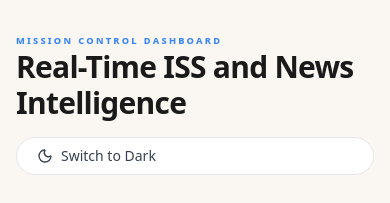
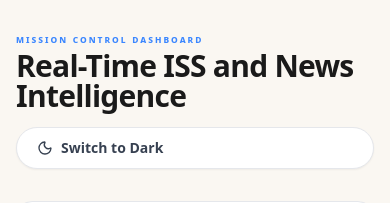
Before and after one commit to aviiixbuilds/-Real-Time-ISS-News-Dashboard, a React (Vite) app: page / in a window 390 px wide. Shown: the top 203 px of the page. Built offline with nearby package versions, Linux system fonts and the light colour scheme; no server answers.

Commit message:
Final production push: ISS fix and UI alignment

```diff
--- a/src/components/Header.jsx
+++ b/src/components/Header.jsx
@@ -2,12 +2,12 @@
 
 export default function Header() {
   return (
-    <header className="flex flex-col md:flex-row md:items-center justify-between gap-4 mb-10">
+    <header className="flex flex-col md:flex-row md:items-center justify-between gap-4 mb-8">
       <div>
-        <p className="text-[#3a86ff] font-bold tracking-[0.2em] text-[11px] uppercase" style={{ fontVariant: 'all-small-caps' }}>
+        <p className="text-[#3a86ff] font-bold tracking-[0.2em] text-[10px] uppercase mb-1" style={{ fontVariant: 'all-small-caps' }}>
           Mission Control Dashboard
         </p>
-        <h1 className="text-3xl md:text-4xl font-extrabold text-[#1a1a1a] dark:text-white tracking-tight">
+        <h1 className="text-3xl md:text-4xl font-extrabold text-[#1a1a1a] dark:text-white tracking-tight leading-none">
           Real-Time ISS and News Intelligence
         </h1>
       </div>
--- a/src/components/NewsSection.jsx
+++ b/src/components/NewsSection.jsx
@@ -2,7 +2,7 @@
 import { Search, ChevronDown, ChevronUp, RefreshCw, ExternalLink } from 'lucide-react';
 
 export default function NewsSection({ newsData }) {
-  const { articles, isLoading, error, refreshNews } = newsData;
+  const { articles, isLoading, refreshNews } = newsData;
   const [searchTerm, setSearchTerm] = useState('');
   const [sortBy, setSortBy] = useState('date');
   const [expandedIndex, setExpandedIndex] = useState(null);
--- a/src/components/ThemeToggle.jsx
+++ b/src/components/ThemeToggle.jsx
@@ -25,10 +25,17 @@
   return (
     <button
       onClick={toggleTheme}
-      className="flex items-center gap-2 px-5 py-2 bg-white dark:bg-navy-700 border border-gray-200 dark:border-gray-600 text-gray-700 dark:text-gray-200 rounded-full hover:bg-gray-50 dark:hover:bg-navy-600 transition-all text-sm font-medium"
+      className="flex items-center gap-2 px-5 py-2.5 bg-white dark:bg-navy-700 border border-gray-200 dark:border-gray-600 text-gray-700 dark:text-gray-200 rounded-full hover:bg-gray-50 dark:hover:bg-navy-600 transition-all text-sm font-semibold shadow-sm"
     >
-      {theme === 'light' ? <Moon size={16} /> : <Sun size={16} />}
-      Switch to {theme === 'light' ? 'Dark' : 'Light'}
+      {theme === 'light' ? (
+        <>
+          <Moon size={16} /> Switch to Dark
+        </>
+      ) : (
+        <>
+          <Sun size={16} /> Switch to Light
+        </>
+      )}
     </button>
   );
 }
--- a/src/hooks/useISS.js
+++ b/src/hooks/useISS.js
@@ -104,6 +104,7 @@
   }, []);
 
   useEffect(() => {
+    // eslint-disable-next-line react-hooks/set-state-in-effect
     fetchISSData();
     fetchAstros();
   }, [fetchISSData, fetchAstros]);
```
